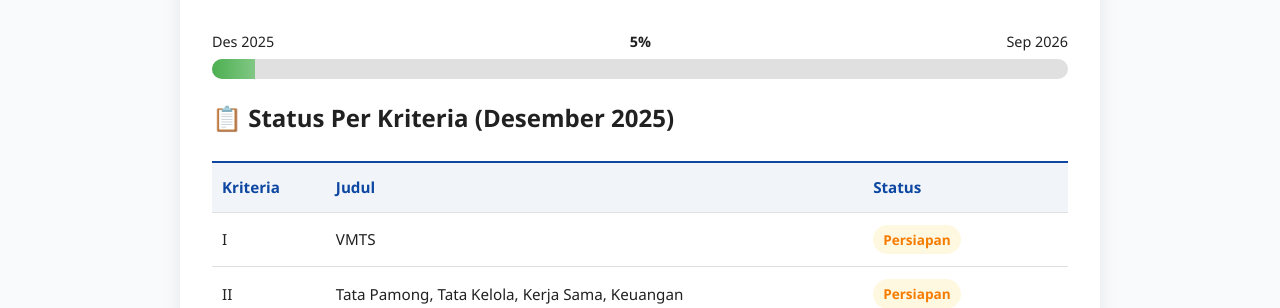
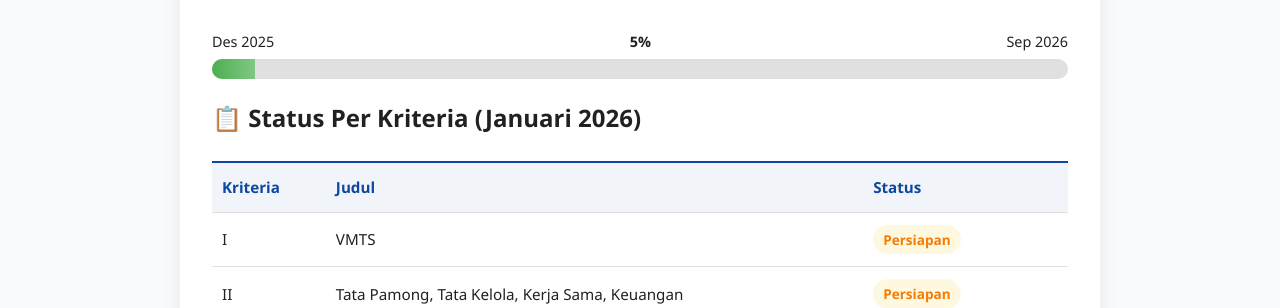
Before and after one commit to portal-psbm/aksibm-26, a Jekyll site: the page built from progress.md, in a window 1280 px wide and 900 px high. Shown: the part 323-631 px from the top of the window. Built offline with Jekyll 4.4.1, drawn with Linux system fonts in a browser that asks for light colours.

Commit message:
Perbarui progress

```diff
--- a/progress.md
+++ b/progress.md
@@ -50,7 +50,7 @@ permalink: /progress/
   updateCountdown();
 </script>
 
-## 📋 Status Per Kriteria (Desember 2025)
+## 📋 Status Per Kriteria (Januari 2026)
 
 <style>
   .progress-table {
```
